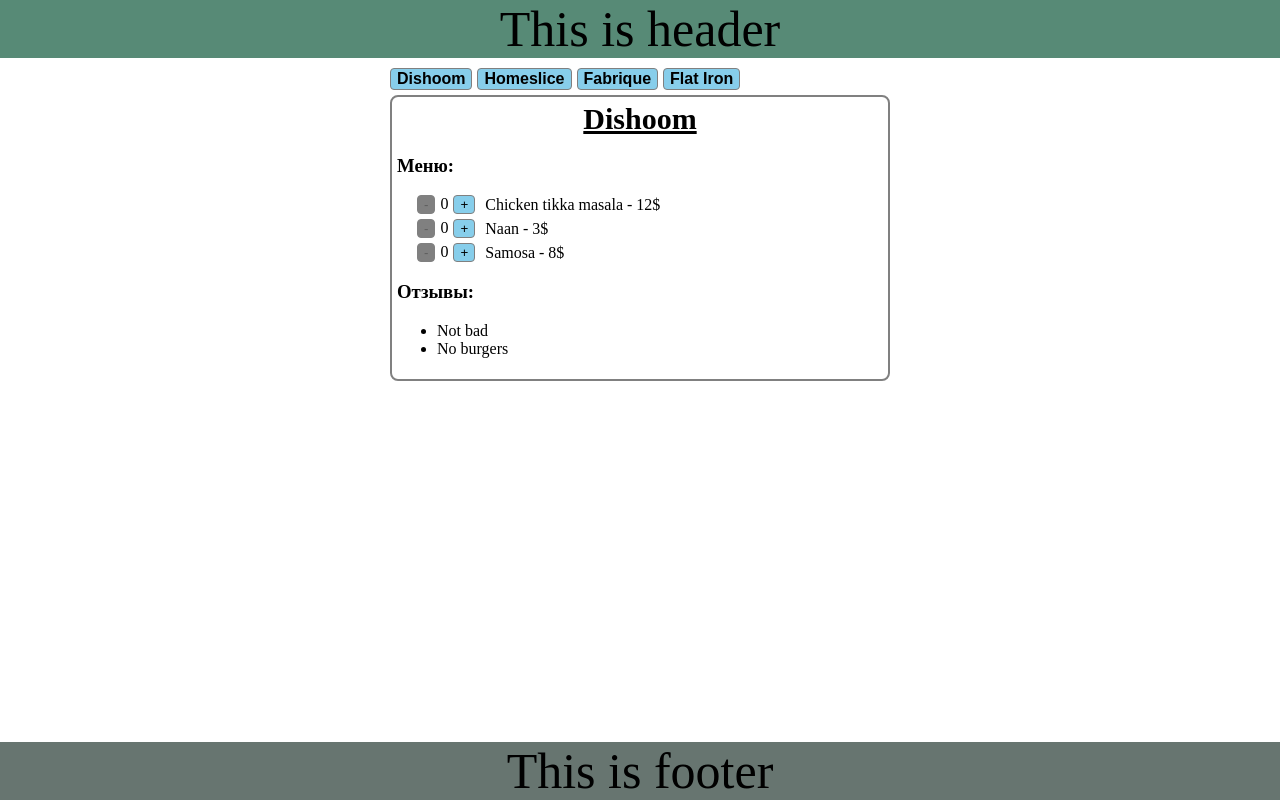
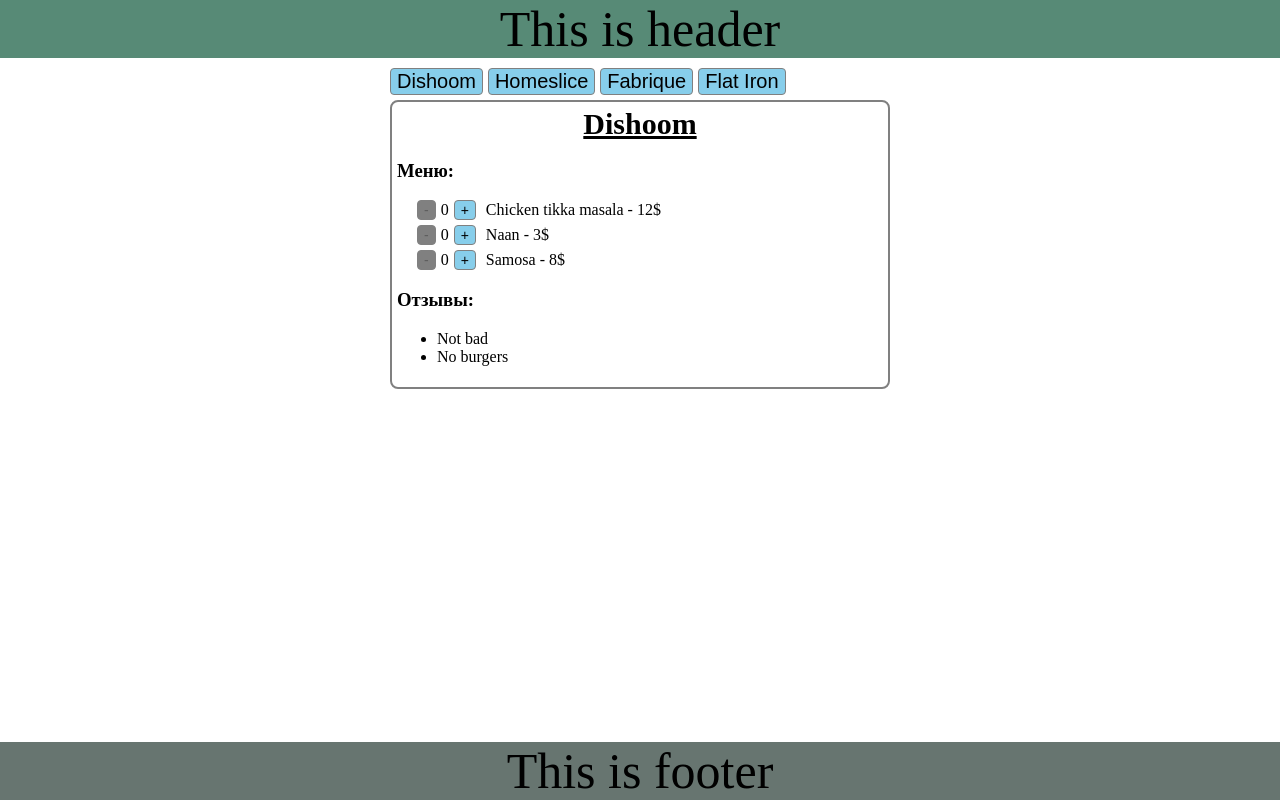
Before and after one commit to TliasheFF/react-course, a React (Vite) app: page / in a window 1280 px wide. Built offline with nearby package versions, Linux system fonts and the light colour scheme.

Commit message:
add const sizes

```diff
--- a/src/components/button/component.jsx
+++ b/src/components/button/component.jsx
@@ -1,9 +1,18 @@
+import { Size } from "../../constants/sizes";
 import styles from "./styles.module.scss";
 import classNames from "classnames";
 
-export const Button = ({ onClick, children, className, disabled }) => {
+export const Button = ({ onClick, children, className, disabled, size = Size.m }) => {
   return (
-    <button disabled={disabled} onClick={onClick} className={classNames(styles.root, className)}>
+    <button
+      disabled={disabled}
+      onClick={onClick}
+      className={classNames(styles.root, className, {
+        [styles.s]: size === Size.s,
+        [styles.m]: size === Size.m,
+        [styles.l]: size === Size.l,
+      })}
+    >
       {children}
     </button>
   );
--- a/src/components/button/styles.module.scss
+++ b/src/components/button/styles.module.scss
@@ -17,3 +17,15 @@
         cursor: not-allowed
     }
 }
+
+.s {
+    font-size: 12px;
+}
+
+.m {
+    font-size: 14px;
+}
+
+.l {
+    font-size: 20px;
+}
--- a/src/components/tabs/component.jsx
+++ b/src/components/tabs/component.jsx
@@ -10,7 +10,7 @@
     <div className={styles.root}>
       <div>
         {restaurants.map((restaurant) => (
-          <Button className={styles.tabsButton} onClick={() => setActiveTab(restaurant.id)} key={restaurant.id}>
+          <Button className={styles.tabsButton} size="l" onClick={() => setActiveTab(restaurant.id)} key={restaurant.id}>
             {restaurant.name}
           </Button>
         ))}
--- a/src/components/tabs/styles.module.scss
+++ b/src/components/tabs/styles.module.scss
@@ -4,8 +4,6 @@
 
 .tabsButton {
     margin: 0 0 5px 5px;
-    font-size: 16px;
-    font-weight: bold;
 
     &:first-child {
         margin-left: 0;
--- /dev/null
+++ b/src/constants/sizes.js
@@ -0,0 +1,5 @@
+export const Size = {
+  s: "s",
+  m: "m",
+  l: "l",
+};
```
